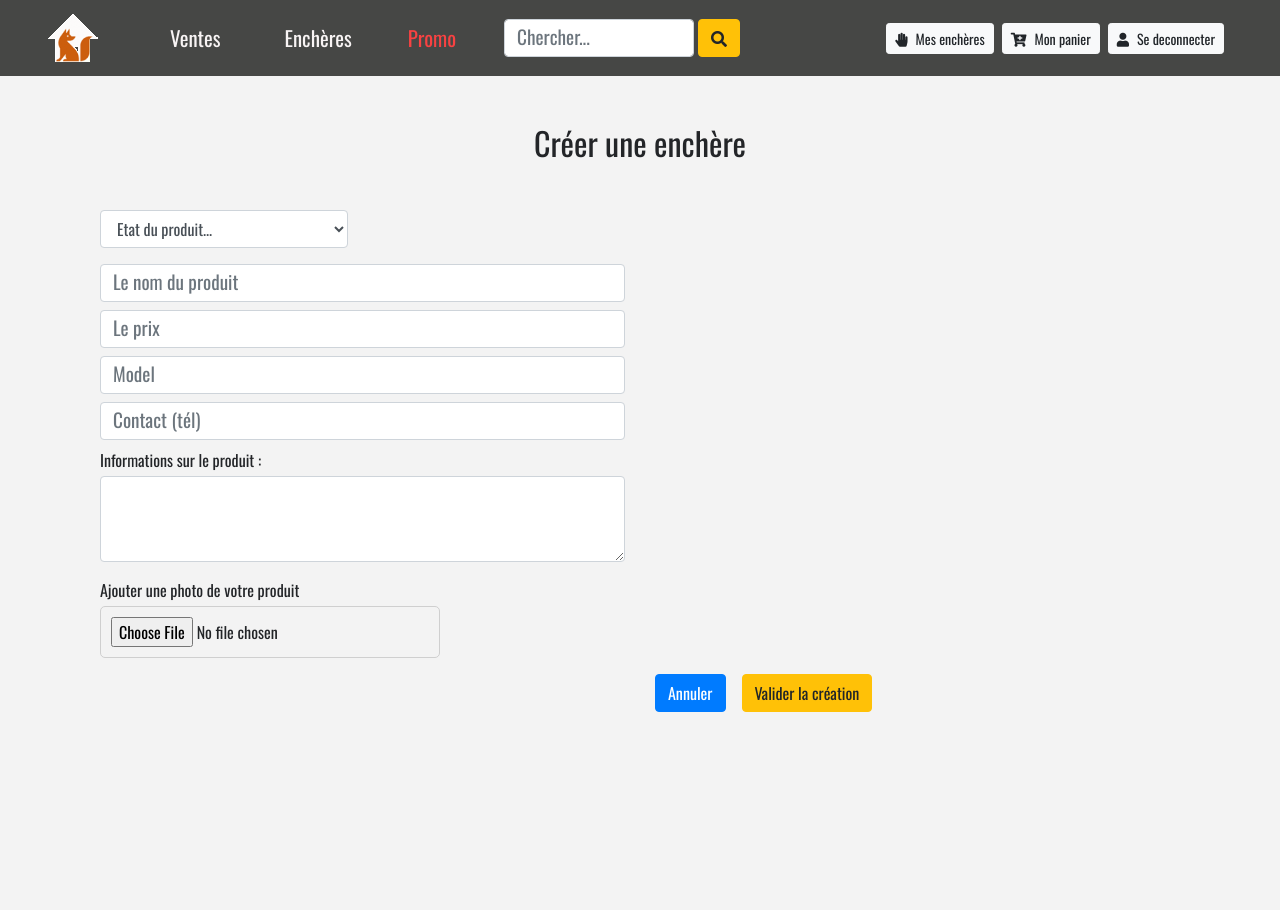
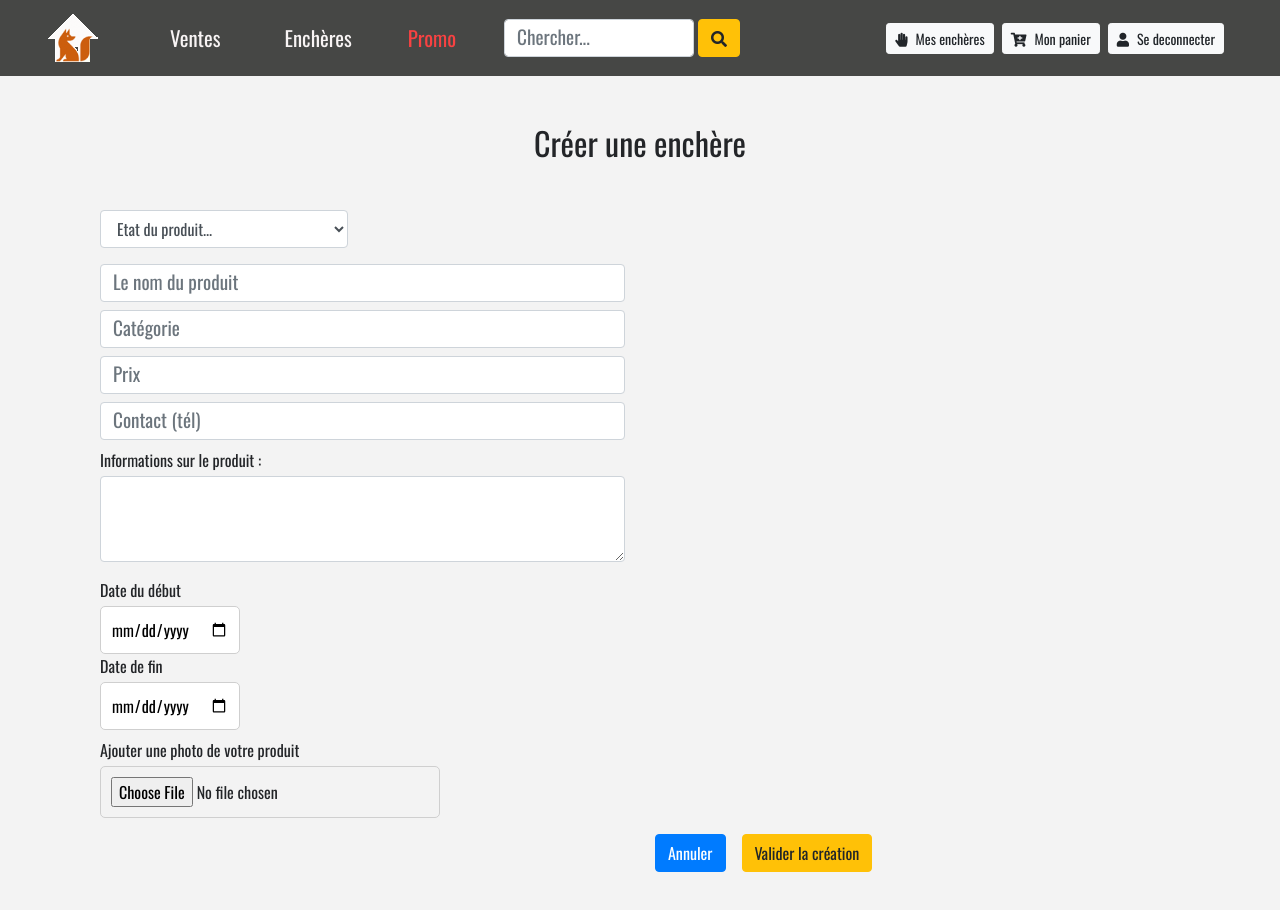
Before and after one commit to eBayLite/eBayFront, a React (Create React App) app: page /creerEnchere in a window 1280 px wide. Shown: the top 910 px of the page. Before the commit the page ends 800 px from the top, so only its background shows below. Built offline with nearby package versions, Linux system fonts and the light colour scheme.

Commit message:
MAJ formulaire creer enchere

```diff
--- a/src/componentsE/CartE/CreerEnchere.js
+++ b/src/componentsE/CartE/CreerEnchere.js
@@ -25,10 +25,10 @@ export default class CreerEnchere extends Component {
                   <h6 className="text-blue col-md-6"><input type="text" class="form-control " placeholder="Le nom du produit" ></input>  </h6>
 
 
-                   <h6 className="text-blue col-md-6"><input type="text" class="form-control " placeholder="Le prix" ></input>  </h6>
+                   <h6 className="text-blue col-md-6"><input type="text" class="form-control " placeholder="Catégorie" ></input>  </h6>
 
 
-                   <h6 className="text-blue col-md-6"> <input type="text" class="form-control" placeholder="Model" ></input> </h6>
+                   <h6 className="text-blue col-md-6"> <input type="text" class="form-control" placeholder="Prix" ></input> </h6>
 
 
                    <h6 className="text-blue col-md-6"> <input type="text" class="form-control"  placeholder="Contact (tél)"></input><span className="text-uppercase"></span></h6>
@@ -37,12 +37,33 @@ export default class CreerEnchere extends Component {
                    <p className="text-muted lead col-md-6"><textarea class="form-control" id="exampleFormControlTextarea1" rows="3"></textarea></p>
 
 
+
+
                   <div>
+                   <p className=" col-md-5 mb-1 "> Date du début</p>
+                   <div className="col-md-4">
+                   <input type="date"  />
+                   </div>
+
+                  </div>
+
+                  <div>
+                   <p className=" col-md-5 mb-1 "> Date de fin</p>
+                   <div className="col-md-4">
+                   <input type="date"  />
+                   </div>
+
+                  </div>
+
+
 
                   <p className=" col-md-5 mb-1 mt-2"> Ajouter une photo de votre produit</p>
                    <div className="col-md-4">
                    <input type="file" className="form-control-file  " />
                    </div>
+
+
+
 
                    <div className="col-md-6 ml-auto">
                       <Link to="/enchereList">
@@ -64,6 +85,6 @@ export default class CreerEnchere extends Component {
 
 
                          </div>
-                </div>
+
             )
           }}
```
